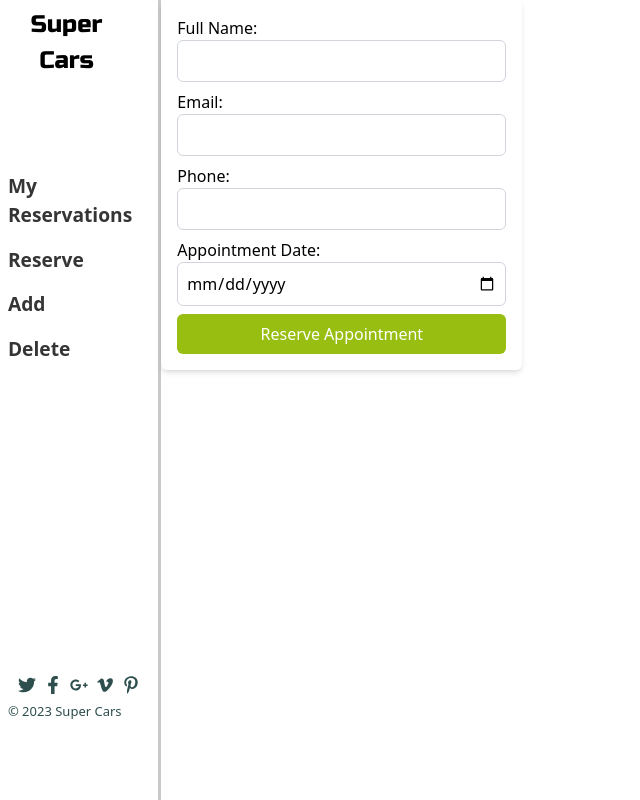
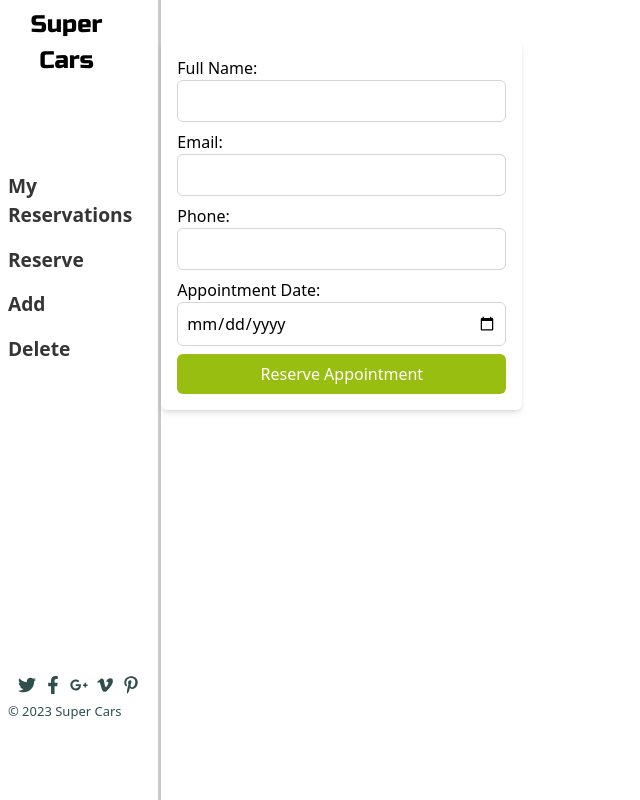
Before and after one commit to MasumaJaffery/Car-Rent_App, a React (Create React App) app: page /reserve in a window 1280 px wide. Shown: the whole page, without its empty margins (0-640 px from the left). Built offline with nearby package versions, Linux system fonts and the light colour scheme.

Commit message:
Update style of form

```diff
--- a/src/components/forms/ReserveAppointmentForm.jsx
+++ b/src/components/forms/ReserveAppointmentForm.jsx
@@ -14,7 +14,7 @@ const ReserveAppointmentForm = () => {
   return (
     <form
       onSubmit={handleSubmit}
-      className="max-w-md mx-auto p-4 bg-white shadow-md rounded-md"
+      className="max-w-md mx-auto mt-10 p-4 bg-white shadow-md rounded-md"
     >
       <label className="block mb-2">
         Full Name:
--- a/src/index.css
+++ b/src/index.css
@@ -105,10 +105,15 @@ li {
 }
 
 /* //////////=================/////////// */
+
 /* ///////// Sidebar style   /////////// */
+
 /* ////////================/////////// */
 
 .sidebar {
+  height: 100vh;
+  border-right: 3px solid rgb(201, 201, 201);
+
   @media (max-width: 768px) {
     position: fixed;
     top: 0;
@@ -132,13 +137,13 @@ li {
         margin-bottom: 15px;
       }
     }
+
+    .logo1 {
+      display: none;
+    }
   }
 }
 
-.sidebar {
-  height: 100vh;
-  border-right: 3px solid rgb(201, 201, 201);
-}
 .hamburger-menu {
   display: none;
   font-size: 24px;
@@ -153,7 +158,9 @@ li {
 }
 
 /* //////////=================/////////// */
+
 /* ///////// Form style     /////////// */
+
 /* ////////================/////////// */
 
 .add_item_submit_btn,
```
